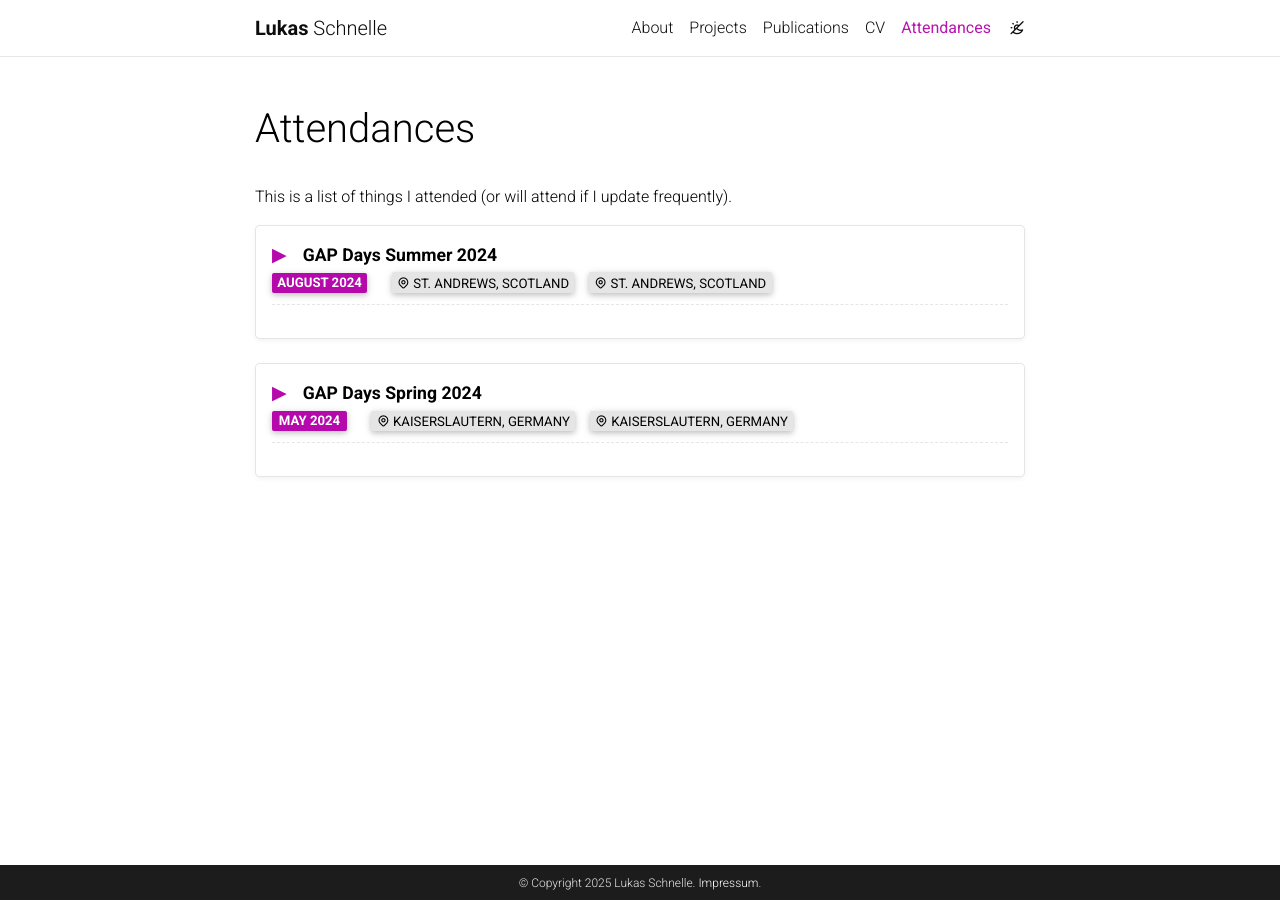
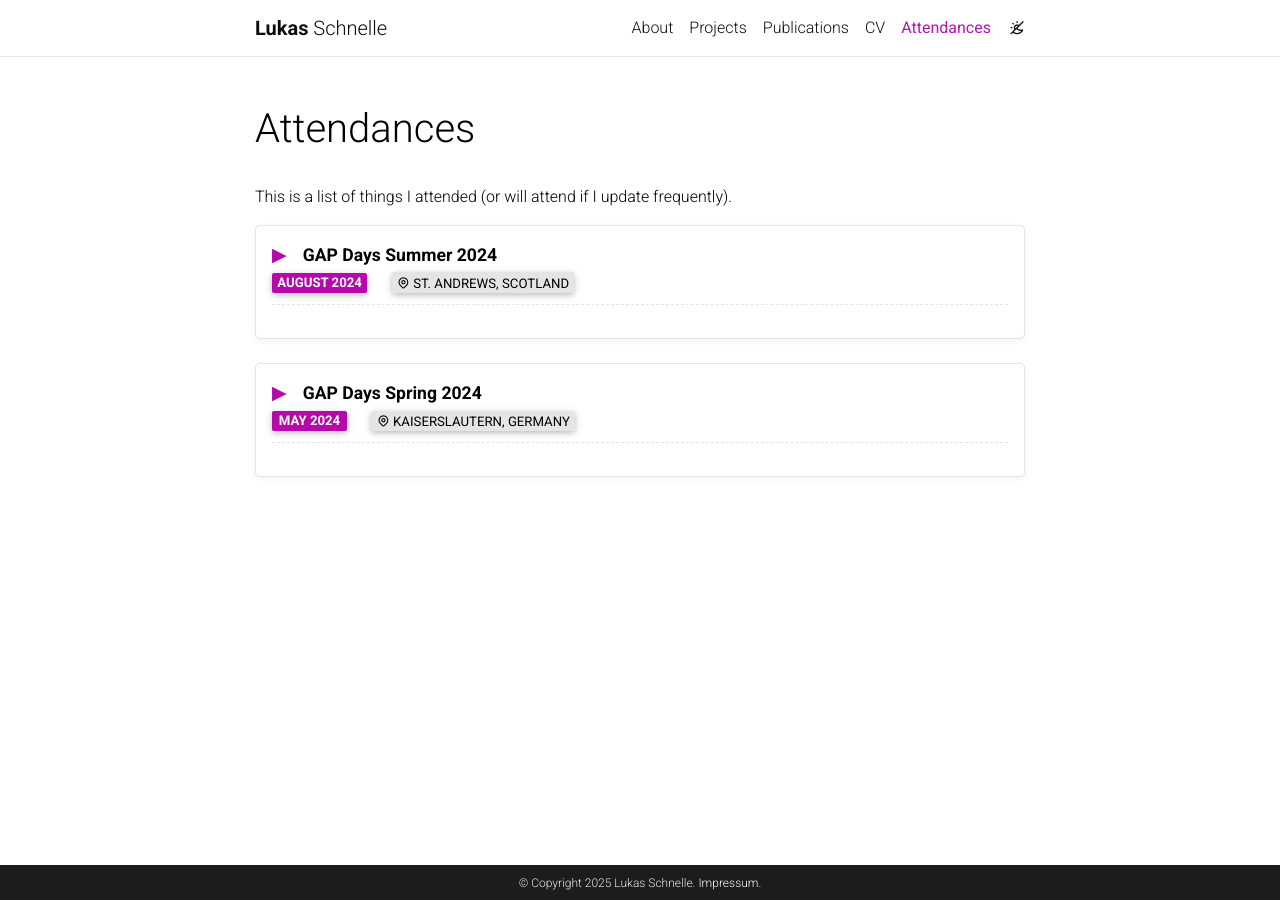
Before and after one commit to schnellecom/schnellecom.github.io, a Jekyll site: the page built from _pages/attendances.md, in a window 1280 px wide. Built offline with Jekyll 4.4.1, drawn with Linux system fonts in a browser that asks for light colours; nearby versions of some CDN libraries; comment, search, counter and statistics services are not loaded; some of the changed lines change nothing that is shown.

Commit message:
update attendances layout

```diff
--- a/_data/attendances.yml
+++ b/_data/attendances.yml
@@ -1,8 +1,8 @@
 - title: "GAP Days Spring 2024"
-  description: " [link](https://www.gapdays.de/gapdays2024-spring/)."
+  description: " <a href='https://www.gapdays.de/gapdays2024-spring/'>link</a>."
   date: "2024-05-01"
   location: Kaiserslautern, Germany
 - title: "GAP Days Summer 2024"
-  description: " [link](https://www.gapdays.de/gapdays2024-summer/)."
+  description: " <a href='https://www.gapdays.de/gapdays2024-summer/'>link</a>. https://www.gapdays.de/gapdays2024-summer/"
   date: "2024-08-26"
   location: St. Andrews, Scotland
--- a/_layouts/attendances.html
+++ b/_layouts/attendances.html
@@ -13,7 +13,6 @@ layout: page
   <span class="badge font-weight-bold date-badge text-uppercase align-middle" style="min-width: 75px; margin-right: 10px;">
       {{ item.date | date: "%B %Y" }}
   </span>
-  {% if item.location %} <span class="badge font-weight-normal location-badge text-uppercase align-middle"><i class="ti ti-map-pin"></i> {{ item.location }}</span>{% endif %}
   {% if item.location %}
     <span class="badge font-weight-normal location-badge text-uppercase align-middle"><i class="ti ti-map-pin"></i> {{ item.location }}</span>
   {% endif %}
```
